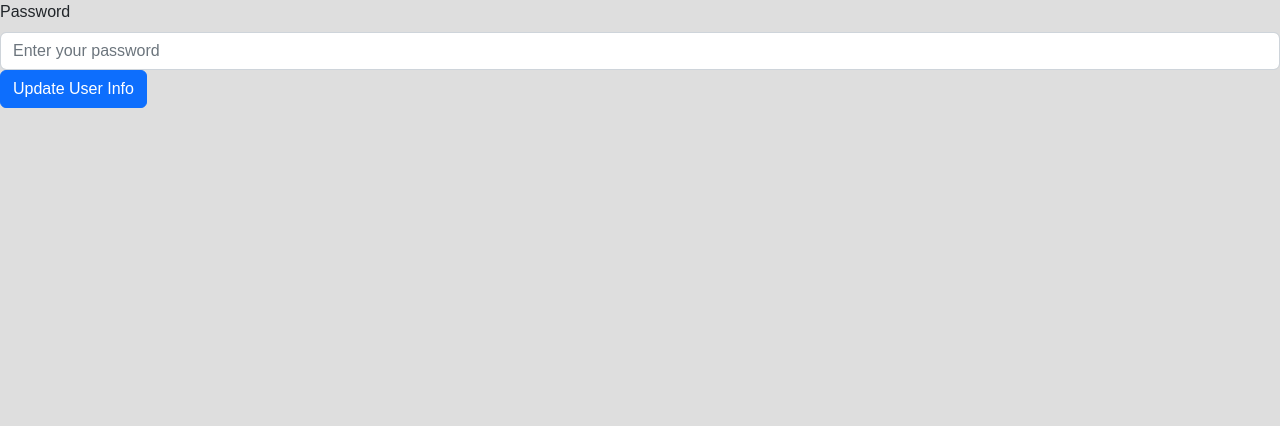
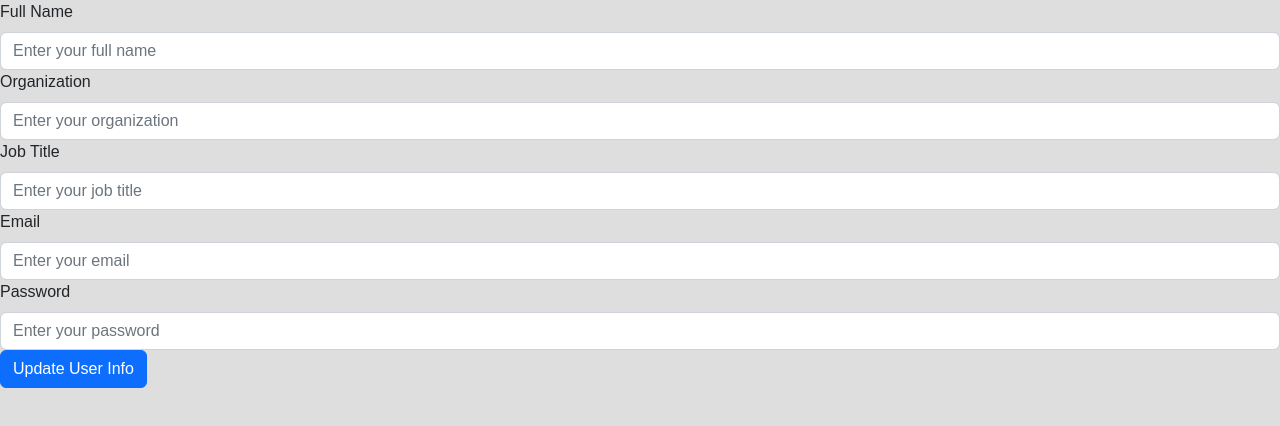
Before and after one commit to fielcool/app2000-gruppe13, a React (Create React App) app in the folder client/: page /UpdateUserInfoForm in a window 1280 px wide. Shown: the top 426 px of the page. Built offline with nearby package versions, Linux system fonts and the light colour scheme.

Commit message:
modified:   client/src/UpdateUserInfoForm.js

```diff
--- a/client/src/UpdateUserInfoForm.js
+++ b/client/src/UpdateUserInfoForm.js
@@ -70,7 +70,49 @@ function UpdateUserInfoForm() {
     <div className="update-user-info-form">
       <Form>
         {/* Input fields for new user information */}
-        {/* ... (unchanged) */}
+        <Form.Group>
+          <Form.Label>Full Name</Form.Label>
+          <Form.Control
+            type="text"
+            placeholder="Enter your full name"
+            name="navn"
+            value={newUserInfo.navn}
+            onChange={handleChange}
+          />
+        </Form.Group>
+
+        <Form.Group>
+          <Form.Label>Organization</Form.Label>
+          <Form.Control
+            type="text"
+            placeholder="Enter your organization"
+            name="organisasjon"
+            value={newUserInfo.organisasjon}
+            onChange={handleChange}
+          />
+        </Form.Group>
+
+        <Form.Group>
+          <Form.Label>Job Title</Form.Label>
+          <Form.Control
+            type="text"
+            placeholder="Enter your job title"
+            name="stillingstittel"
+            value={newUserInfo.stillingstittel}
+            onChange={handleChange}
+          />
+        </Form.Group>
+
+        <Form.Group>
+          <Form.Label>Email</Form.Label>
+          <Form.Control
+            type="email"
+            placeholder="Enter your email"
+            name="email"
+            value={newUserInfo.email}
+            onChange={handleChange}
+          />
+        </Form.Group>
 
         <Form.Group>
           <Form.Label>Password</Form.Label>
```
